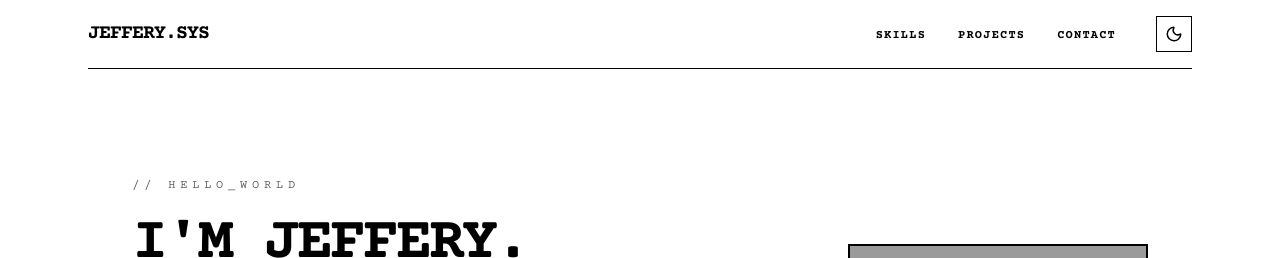
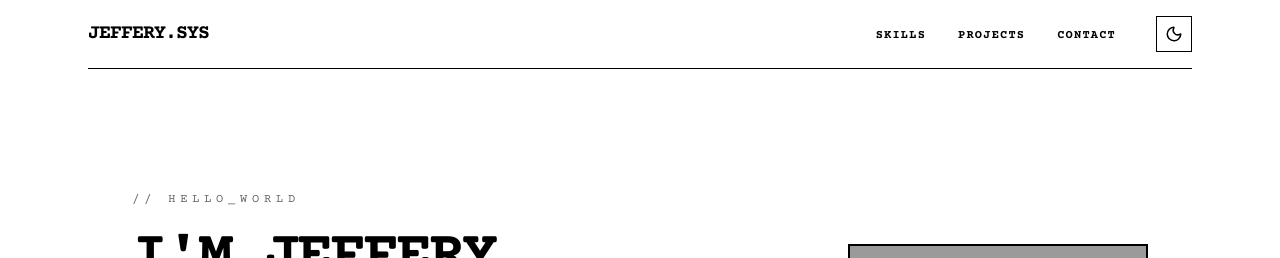
Before and after one commit to mariioox/portfolio, a React (Vite) app: page / in a window 1280 px wide. Shown: the top 258 px of the page. Built offline with nearby package versions, Linux system fonts and the light colour scheme; grey boxes are pictures that could not be loaded.

Commit message:
added padding in hero

```diff
--- a/src/components/Hero.tsx
+++ b/src/components/Hero.tsx
@@ -10,7 +10,7 @@ const Hero: React.FC = () => {
   return (
     <section className="hero-section hero-animate">
       <div className="flex-1 space-y-5">
-        <p className="text-xs tracking-[0.4em] uppercase opacity-60">
+        <p className="text-xs tracking-[0.4em] uppercase opacity-60 pt-7">
           // Hello_World
         </p>
 
```
